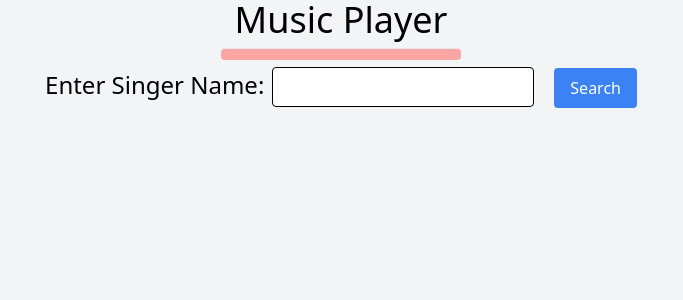
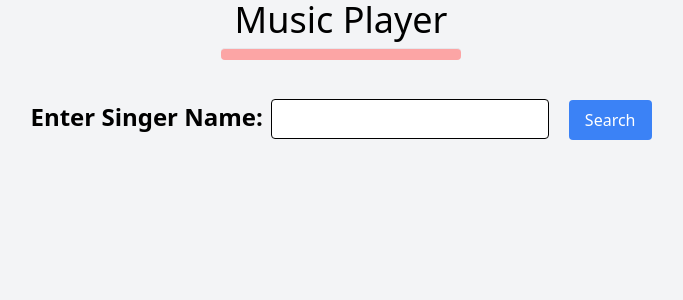
Before and after one commit to guddu2005/MusicPlayer, a React (Create React App) app: page / in a window 1280 px wide. Shown: the top 300 px of the page, without its empty margins (299-982 px from the left). Built offline with nearby package versions, Linux system fonts and the light colour scheme.

Commit message:
somechanges

```diff
--- a/src/Components/Seacrh.js
+++ b/src/Components/Seacrh.js
@@ -1,12 +1,166 @@
+// import React, { useEffect, useState } from 'react';
+// import { throttle } from 'lodash';
+// export default function Search() {
+//     const [songs, setSongs] = useState([]);
+//     const [singer, setSinger] = useState('');
+//     const [singerName, setSingerName] = useState('')
+//     const [songsDetails, setSongsDetails] = useState([]);
+//     const [newAudio, setNewAudio] = useState([]);
+//     const [current, setCurrent] = useState(false);
+//     useEffect(() => {
+//         if (current) {
+//             (async function fetchSinger() {
+//                 const url = `https://deezerdevs-deezer.p.rapidapi.com/search?q=${singerName}`;
+//                 const options = {
+//                     method: 'GET',
+//                     headers: {
+//                         'x-rapidapi-key': '7598302248msh9c6fc8b2cc57ba3p10ac66jsn8c2e1ab90815',
+//                         'x-rapidapi-host': 'deezerdevs-deezer.p.rapidapi.com'
+
+//                     }
+//                 };
+
+//                 try {
+//                     const response = await fetch(url, options);
+//                     const result = await response.json();
+//                     console.log(result);
+//                     let sortedSongs = [];
+//                     sortData(result.data, sortedSongs);
+//                     setSongs(sortedSongs);
+//                 } catch (error) {
+//                     console.error(error);
+//                 }
+//             })();
+//             setCurrent(false)
+//         }
+//     }, [singer]);
+
+//     useEffect(() => {
+//         if (songs.length === 0) return;
+
+//         songs.forEach(song => {
+//             (async function fetchSongs() {
+//                 const songId = song.id;
+//                 const url = `https://deezerdevs-deezer.p.rapidapi.com/track/${songId}`;
+//                 const options = {
+//                     method: 'GET',
+//                     headers: {
+//                         'x-rapidapi-key': '7598302248msh9c6fc8b2cc57ba3p10ac66jsn8c2e1ab90815',
+//                         'x-rapidapi-host': 'deezerdevs-deezer.p.rapidapi.com'
+
+//                     }
+//                 };
+
+//                 try {
+//                     const response = await fetch(url, options);
+//                     const result = await response.json();
+//                     console.log(result);
+//                     let songDetail = {
+//                         cover: result.album.cover_medium,
+//                         title: result.title,
+//                         duration: result.duration,
+//                         preview: result.preview,
+//                         artist: result.artist.name,
+//                     };
+//                     setNewAudio([...newAudio, { preview: result.preview, cover: result.album.cover_medium }]);
+//                     setSongsDetails(prevDetails => [...prevDetails, songDetail]);
+//                 } catch (error) {
+//                     console.error(error);
+//                 }
+//             })();
+//         });
+//     }, [songs]);
+
+//     const sortData = (data, arr) => {
+//         data.forEach(ele => {
+//             let obj = {
+//                 'id': ele.id,
+//                 'title': ele.title
+//             };
+//             arr.push(obj);
+//         });
+//     };
+//     const changeSingerName = (e) => {
+
+//         e.preventDefault();
+//         setSingerName(singer);
+//         setCurrent(true)
+//         setSinger('');
+//         setSongs([]);
+//         setSongsDetails([]);
+//         setNewAudio([]);
+//     };
+//     const handleChange = (e) => {
+//         setSinger(e.target.value);
+//     };
+
+
+//     const playSong = (url) => {
+//         const song = new Audio(url);
+//         song.pause();
+//         song.currentTime = 0;
+//         song.play();
+//     }
+
+//     return (
+//         <div className='bg-gray-100 h-screen'>
+
+//             <form onSubmit={changeSingerName}>
+//                 <label className='text-2xl'>Enter Singer Name:</label>
+//                 <input
+//                     type="text"
+//                     name="singer"
+//                     value={singer}
+//                     className='border border-black h-10 ml-2 rounded mr-5 text-lg'
+//                     onChange={handleChange}
+//                 />
+//                 <button type='submit'
+//                     className='bg-blue-500 text-white py-2 px-4 rounded mt-2'
+//                 >
+//                     Search
+//                 </button>
+//             </form>
+//             <div className='text-center'>
+//                 {/* <ul className='flex flex-wrap ml-28 mt-10 '>
+//                     {songs.map(obj => (
+//                         <li key={obj.id} className='m-2 rounded shadow-md border border-black h-28 p-3 w-60'>
+//                             <div>Id: {obj.id}</div>
+//                             <div>Title: {obj.title}</div>
+//                         </li>
+//                     ))}
+//                 </ul> */}
+//                 <ul className='flex flex-wrap mx-10'>
+//                     {songsDetails.map((detail, idx) => (
+//                         <li key={idx} className='m-2 mt-10 bg-gray-200 text-black rounded shadow-md  h-auto p-10 w-85'>
+//                             <img src={detail.cover} alt={detail.title} />
+//                             <div className='mt-2'>Title: {detail.title}</div>
+//                             {/* <div>Duration: {detail.duration}</div> */}
+//                             <div>Artist: {detail.artist}</div>
+//                             {/* <button className='bg-green-950 text-white mt-3 w-20 rounded h-8'
+//                                 onClick={() => playSong(detail.preview)}
+//                             >Play</button> */}
+//                             <audio controls className='text-white mt-3 w-64 rounded h-8'>
+//                                 <source  src={detail.preview} type="audio/mpeg"/>
+//                             </audio>
+//                         </li>
+//                     ))}
+//                 </ul>
+//             </div>
+//         </div>
+//     );
+// }
+
 import React, { useEffect, useState } from 'react';
 import { throttle } from 'lodash';
+
 export default function Search() {
     const [songs, setSongs] = useState([]);
     const [singer, setSinger] = useState('');
-    const [singerName, setSingerName] = useState('')
+    const [singerName, setSingerName] = useState('');
     const [songsDetails, setSongsDetails] = useState([]);
     const [newAudio, setNewAudio] = useState([]);
     const [current, setCurrent] = useState(false);
+
     useEffect(() => {
         if (current) {
             (async function fetchSinger() {
@@ -15,9 +169,8 @@ export default function Search() {
                     method: 'GET',
                     headers: {
                         'x-rapidapi-key': '7598302248msh9c6fc8b2cc57ba3p10ac66jsn8c2e1ab90815',
-                        'x-rapidapi-host': 'deezerdevs-deezer.p.rapidapi.com'
-
-                    }
+                        'x-rapidapi-host': 'deezerdevs-deezer.p.rapidapi.com',
+                    },
                 };
 
                 try {
@@ -31,7 +184,7 @@ export default function Search() {
                     console.error(error);
                 }
             })();
-            setCurrent(false)
+            setCurrent(false);
         }
     }, [singer]);
 
@@ -46,9 +199,8 @@ export default function Search() {
                     method: 'GET',
                     headers: {
                         'x-rapidapi-key': '7598302248msh9c6fc8b2cc57ba3p10ac66jsn8c2e1ab90815',
-                        'x-rapidapi-host': 'deezerdevs-deezer.p.rapidapi.com'
-
-                    }
+                        'x-rapidapi-host': 'deezerdevs-deezer.p.rapidapi.com',
+                    },
                 };
 
                 try {
@@ -74,73 +226,59 @@ export default function Search() {
     const sortData = (data, arr) => {
         data.forEach(ele => {
             let obj = {
-                'id': ele.id,
-                'title': ele.title
+                id: ele.id,
+                title: ele.title,
             };
             arr.push(obj);
         });
     };
+
     const changeSingerName = (e) => {
-
         e.preventDefault();
         setSingerName(singer);
-        setCurrent(true)
+        setCurrent(true);
         setSinger('');
         setSongs([]);
         setSongsDetails([]);
         setNewAudio([]);
     };
+
     const handleChange = (e) => {
         setSinger(e.target.value);
     };
-
 
     const playSong = (url) => {
         const song = new Audio(url);
         song.pause();
         song.currentTime = 0;
         song.play();
-    }
+    };
 
     return (
-        <div className='bg-gray-100 h-screen'>
-
-            <form onSubmit={changeSingerName}>
-                <label className='text-2xl'>Enter Singer Name:</label>
+        <div className='bg-gray-100 h-screen p-8'>
+            <form onSubmit={changeSingerName} className='mb-6'>
+                <label className='text-2xl font-semibold'>Enter Singer Name:</label>
                 <input
                     type="text"
                     name="singer"
                     value={singer}
-                    className='border border-black h-10 ml-2 rounded mr-5 text-lg'
+                    className='border border-black h-10 ml-2 rounded mr-5 text-lg p-2'
                     onChange={handleChange}
                 />
                 <button type='submit'
-                    className='bg-blue-500 text-white py-2 px-4 rounded mt-2'
-                >
+                    className='bg-blue-500 text-white py-2 px-4 rounded mt-2 hover:bg-blue-600 transition'>
                     Search
                 </button>
             </form>
             <div className='text-center'>
-                {/* <ul className='flex flex-wrap ml-28 mt-10 '>
-                    {songs.map(obj => (
-                        <li key={obj.id} className='m-2 rounded shadow-md border border-black h-28 p-3 w-60'>
-                            <div>Id: {obj.id}</div>
-                            <div>Title: {obj.title}</div>
-                        </li>
-                    ))}
-                </ul> */}
-                <ul className='flex flex-wrap mx-10'>
+                <ul className='flex flex-wrap justify-center'>
                     {songsDetails.map((detail, idx) => (
-                        <li key={idx} className='m-2 mt-10 bg-gray-200 text-black rounded shadow-md  h-auto p-10 w-85'>
-                            <img src={detail.cover} alt={detail.title} />
-                            <div className='mt-2'>Title: {detail.title}</div>
-                            {/* <div>Duration: {detail.duration}</div> */}
-                            <div>Artist: {detail.artist}</div>
-                            {/* <button className='bg-green-950 text-white mt-3 w-20 rounded h-8'
-                                onClick={() => playSong(detail.preview)}
-                            >Play</button> */}
-                            <audio controls className='text-white mt-3 w-64 rounded h-8'>
-                                <source  src={detail.preview} type="audio/mpeg"/>
+                        <li key={idx} className='m-4 bg-gray-200 text-black rounded-lg shadow-lg p-6 w-72'>
+                            <img src={detail.cover} alt={detail.title} className='rounded-lg mb-4' />
+                            <div className='text-lg font-medium'>{detail.title}</div>
+                            <div className='text-sm text-gray-600 mb-2'>Artist: {detail.artist}</div>
+                            <audio controls className='w-full mt-2'>
+                                <source src={detail.preview} type="audio/mpeg" />
                             </audio>
                         </li>
                     ))}
```
